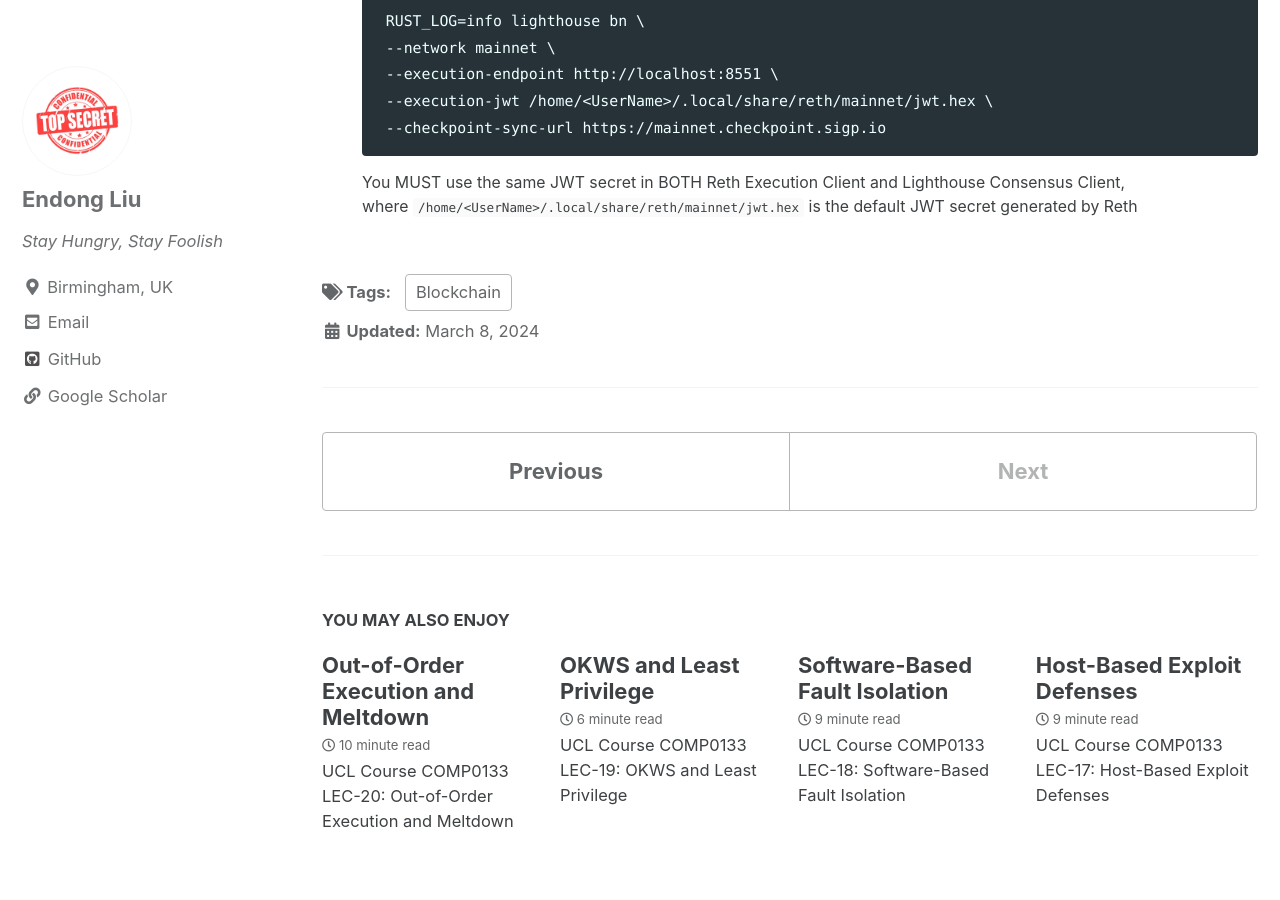
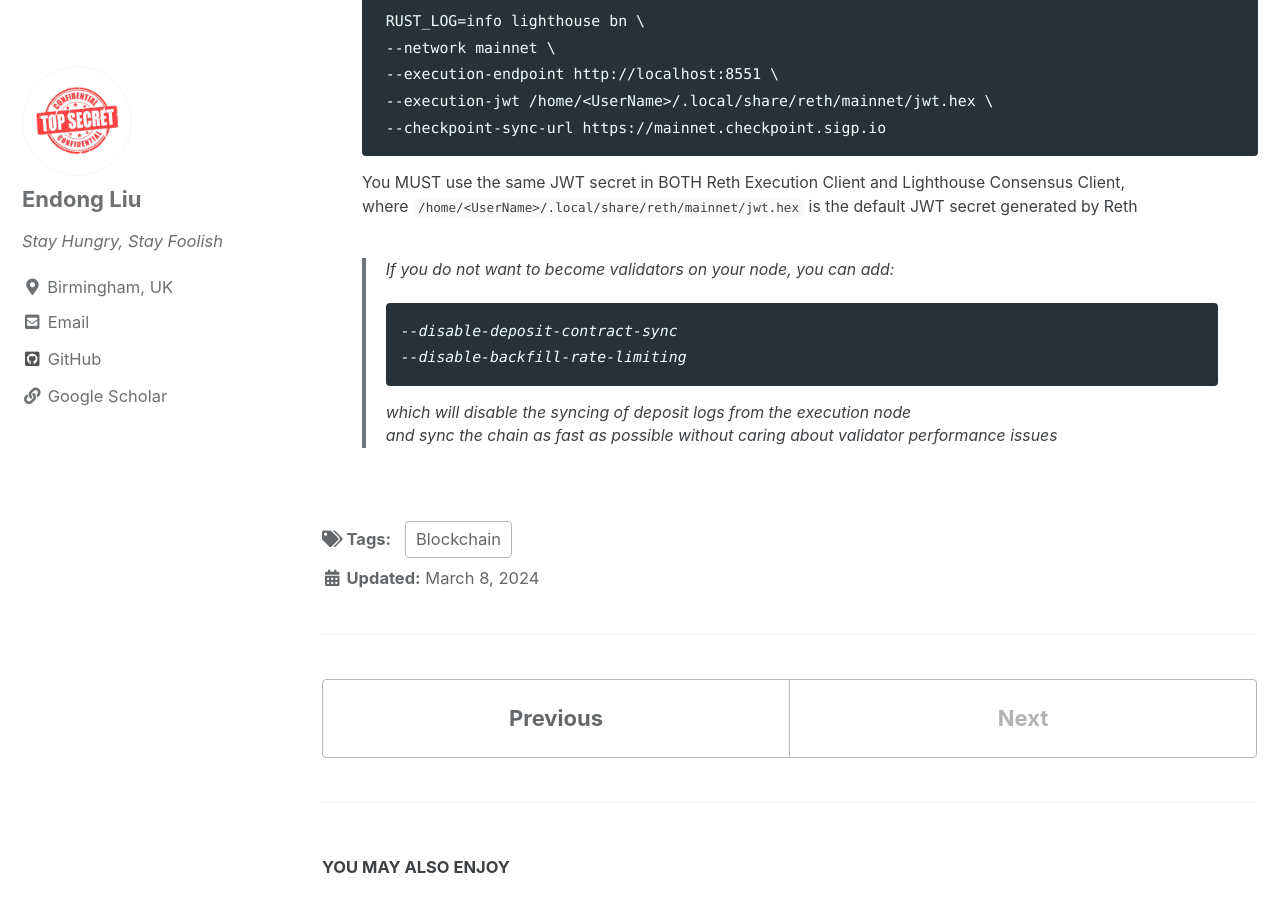
Before and after one commit to ZzPoLariszZ/zzpolariszz.github.io, a Jekyll site: the page built from _posts/2024-03-08-Ethereum-Archive-Node.md, in a window 1280 px wide and 900 px high, scrolled down 2927 px. Built offline with Jekyll 4.4.1, drawn with Linux system fonts in a browser that asks for light colours; cached includes are drawn as plain includes; some of the changed text lies outside the part shown.

Commit message:
Update 2024-03-08-Ethereum-Archive-Node.md

````diff
--- a/_posts/2024-03-08-Ethereum-Archive-Node.md
+++ b/_posts/2024-03-08-Ethereum-Archive-Node.md
@@ -130,3 +130,11 @@ Ref: [GitHub](https://github.com/sigp/lighthouse) & [Docs](https://lighthouse-bo
 
     You MUST use the same JWT secret in BOTH Reth Execution Client and Lighthouse Consensus Client,
     where `/home/<UserName>/.local/share/reth/mainnet/jwt.hex` is the default JWT secret generated by Reth
+
+    > If you do not want to become validators on your node, you can add:
+    > ```
+    > --disable-deposit-contract-sync
+    > --disable-backfill-rate-limiting
+    > ```
+    > which will disable the syncing of deposit logs from the execution node
+    > and sync the chain as fast as possible without caring about validator performance issues
````
